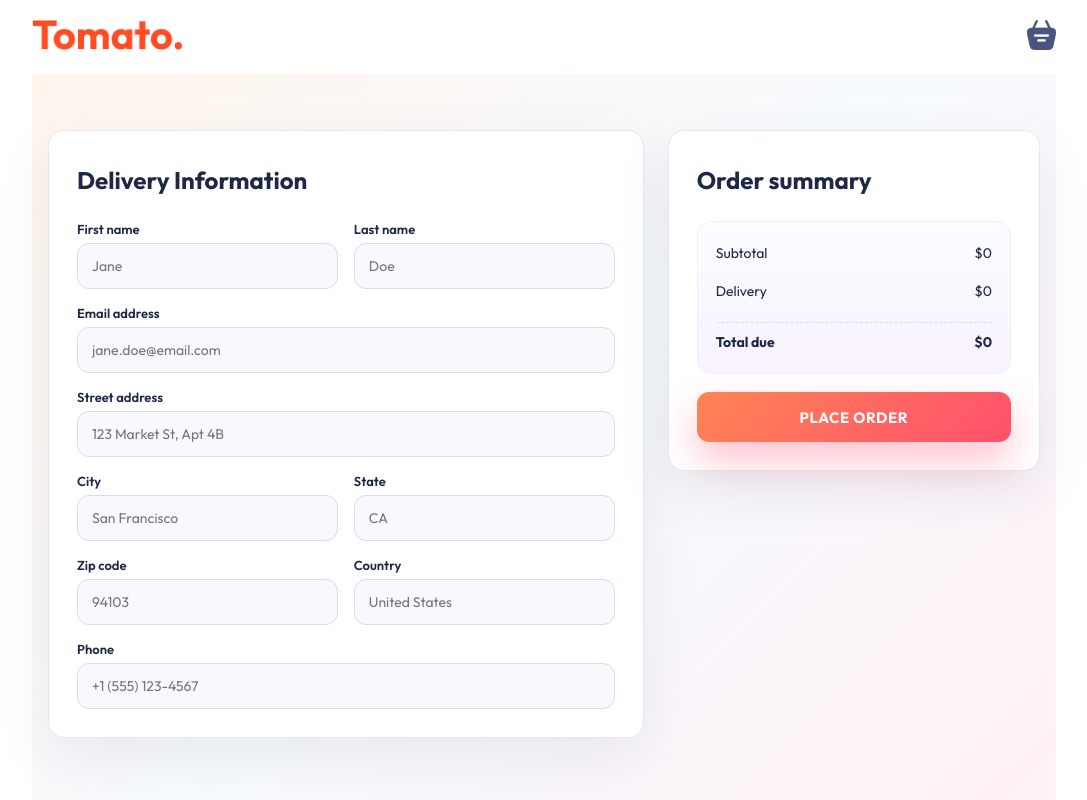
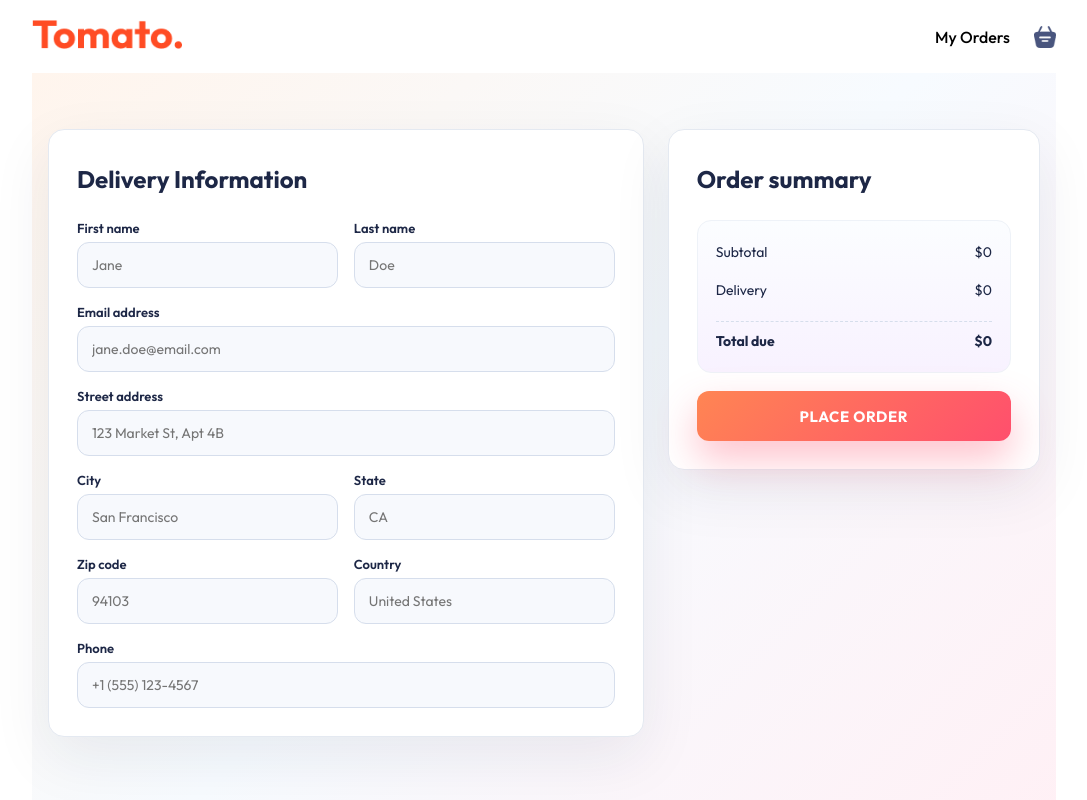
Before and after one commit to Ehrry/Food-delivery-app, a React (Vite) app in the folder frontend/: page /order in a window 1280 px wide. Shown: the top 800 px of the page, without its empty margins (96-1183 px from the left). Built offline with nearby package versions, Linux system fonts and the light colour scheme; no server answers.

Commit message:
Update routing and navbar links for order display and cart functionality

```diff
--- a/frontend/src/App.jsx
+++ b/frontend/src/App.jsx
@@ -24,7 +24,7 @@ const App = () => {
 
           <Route path="/cart" element={<Cart />} />
           <Route path="/order" element={<PlaceOrder />} />
-          <Route path="/displayOrder" element={<DisplayOrder />} />
+          <Route path="orders" element={<DisplayOrder />} />
           <Route path="/order-success" element={<OrderSuccess />} />
         </Routes>
       </div>
--- a/frontend/src/components/Navbar/Navbar.css
+++ b/frontend/src/components/Navbar/Navbar.css
@@ -50,15 +50,36 @@
 }
 
 .navbar-search-icon {
-  position: relative;
+  display: inline-flex;
+  align-items: center;
+  gap: 24px;
 }
 
-.navbar-search-icon .dot {
+.cart-link {
+  position: relative;
+  display: inline-flex;
+  align-items: center;
+}
+
+.cart-link img {
+  width: 22px;
+  height: 22px;
+}
+
+.cart-link .dot {
   position: absolute;
   min-width: 10px;
   min-height: 10px;
   background-color: tomato;
   border-radius: 5px;
-  top: -8px;
+  top: -6px;
   right: -8px;
 }
+.my-orders {
+  font-weight: 500;
+}
+
+.my-orders:hover {
+  color: tomato;
+  transition: 0.3s;
+}
--- a/frontend/src/components/Navbar/Navbar.jsx
+++ b/frontend/src/components/Navbar/Navbar.jsx
@@ -42,15 +42,15 @@ const Navbar = ({ setShowLogin }) => {
       </ul> */}
 
       <div className="navbar-right">
-        {/* <img src={assets.search_icon} alt="" /> */}
         <div className="navbar-search-icon">
-          <Link to="/cart">
-            <img src={assets.basket_icon} alt="" />
+          <Link to="/orders" className="my-orders">
+            My Orders
           </Link>
-
-          <div className={getTotalCartAmount() === 0 ? "" : "dot"}></div>
+          <Link to="/cart" className="cart-link">
+            <img src={assets.basket_icon} alt="Cart" />
+            {getTotalCartAmount() !== 0 && <span className="dot" />}
+          </Link>
         </div>
-        {/* <button onClick={() => setShowLogin(true)}>sign in</button> */}
       </div>
     </div>
   );
```
